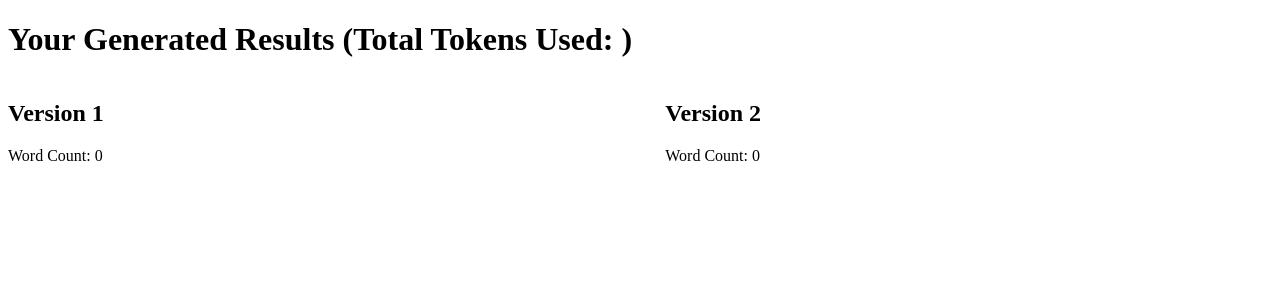
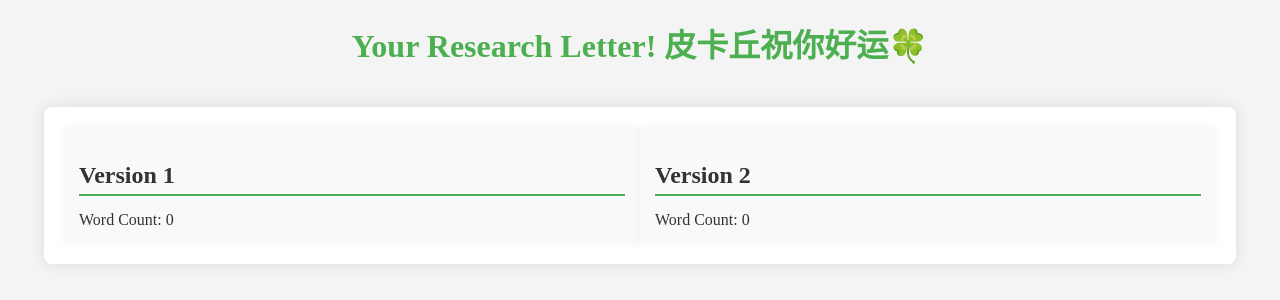
Before and after one commit to towards-agi/Research-Letter-Agent, a Flask app: template templates/showCL.html in a window 1280 px wide. Shown: the top 300 px of the page. Run offline with Flask 3, Linux system fonts and the light colour scheme; the template is opened without the code that fills it, so the values that code supplies are empty.

Commit message:
Update showCL.html

```diff
--- a/templates/showCL.html
+++ b/templates/showCL.html
@@ -1,31 +1,72 @@
 <!DOCTYPE html>
-<html>
+<html lang="en">
 <head>
-    <title>Show The Answers</title>
+    <meta charset="UTF-8">
+    <meta name="viewport" content="width=device-width, initial-scale=1.0">
+    <title>Your Research Letter</title>
     <style>
+        body {
+            font-family: "Times New Roman", Times, serif;
+            background-color: #f4f4f4;
+            color: #333;
+            margin: 0;
+            padding: 0;
+            display: flex;
+            flex-direction: column;
+            align-items: center;
+        }
+        h1 {
+            color: #4CAF50;
+            margin-top: 20px;
+            text-align: center;
+        }
         .answer-container {
             display: flex;
             justify-content: space-between;
+            width: 90%;
+            max-width: 1200px;
+            margin: 20px auto;
+            background-color: #fff;
+            padding: 20px;
+            border-radius: 8px;
+            box-shadow: 0 0 15px rgba(0, 0, 0, 0.1);
         }
         .answer {
             width: 48%;
+            background-color: #f9f9f9;
+            padding: 15px;
+            border-radius: 5px;
+            box-shadow: 0 0 10px rgba(0, 0, 0, 0.05);
+        }
+        h2 {
+            color: #333;
+            border-bottom: 2px solid #4CAF50;
+            padding-bottom: 5px;
+            margin-bottom: 15px;
+        }
+        #loading {
+            text-align: center;
+            margin-top: 50px;
+        }
+        #loading h2 {
+            color: #888;
         }
     </style>
 </head>
 <body>
 
-<h1>Your Generated Results (Total Tokens Used: {{ total_tokens }})</h1>
+<h1>Your Research Letter! 皮卡丘祝你好运🍀</h1>
 
 <div class="answer-container">
     <div class="answer">
         <h2>Version 1</h2>
         <div id="answer1">{{ cover_letter1|safe }}</div>
-        <div id="wordCount1"></div> <!-- Place for word count -->
+        <div id="wordCount1" class="word-count"></div>
     </div>
     <div class="answer">
         <h2>Version 2</h2>
         <div id="answer2">{{ cover_letter2|safe }}</div>
-        <div id="wordCount2"></div> <!-- Place for word count -->
+        <div id="wordCount2" class="word-count"></div>
     </div>
 </div>
 
@@ -34,7 +75,6 @@
     <!-- You can add animations or fun facts here -->
 </div>
 
-<!--JavaScript-->
 <script>
     document.addEventListener("DOMContentLoaded", function() {
         const answer1 = document.getElementById('answer1').innerText;
```
